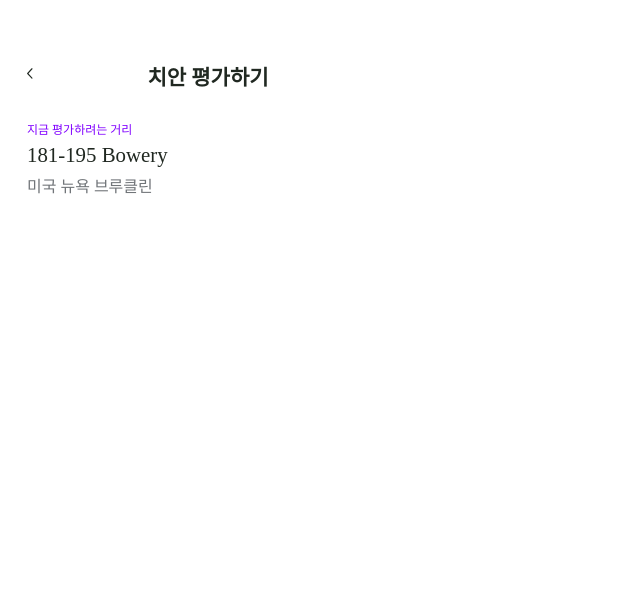
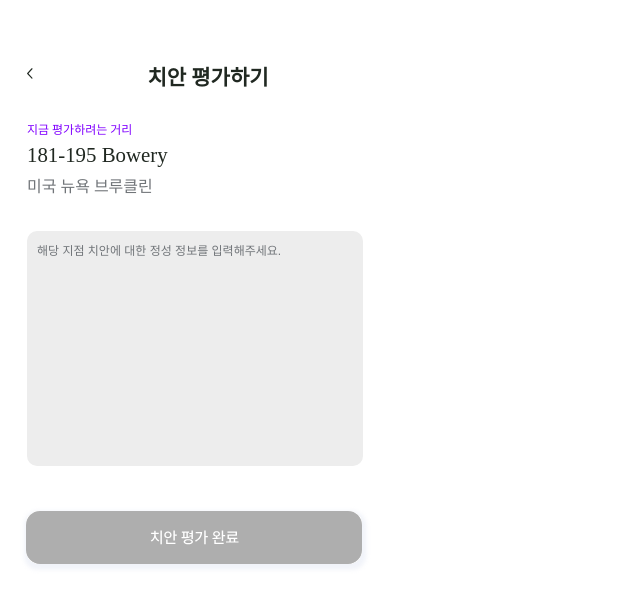
Before and after one commit to okdoll/likelion11th_HEREthon, a plain HTML site: page street-safety-comment.html in a window 1280 px wide. Shown: the whole page, without its empty margins (0-640 px from the left). Drawn offline with Linux system fonts and the light colour scheme; a web font is replaced by a local one.

Commit message:
0713 10th commit

```diff
--- a/street-safety-comment.css
+++ b/street-safety-comment.css
@@ -81,3 +81,38 @@ body {
     display: block;
     margin-top: 5px;
 }
+
+
+.input-container {
+    width: 336px;
+    height: 235px;
+    position: relative;
+    background-color: #EDEDED;
+    border: none;
+    border-radius: 10px;
+    margin-top: 34px;
+}
+
+#input-text {
+    width: 100%;
+    height: 100%;
+    padding: 10px;
+    box-sizing: border-box;
+    resize: none;
+    font-size: 12px;
+    font-family: Arial, sans-serif;
+    border: none;
+    background: none;
+}
+
+#input-text::placeholder {
+    color: #717579;
+}
+
+
+.btn {
+    margin-top: 38.83px;
+    margin-bottom: 50px;
+    border: 0;
+    background-color: transparent;
+}
--- a/street-safety-comment.html
+++ b/street-safety-comment.html
@@ -20,6 +20,11 @@
         <span class="street_place">미국 뉴욕 브루클린</span>
     </div>
 
+    <div class="input-container">
+        <textarea id="input-text" placeholder="해당 지점 치안에 대한 정성 정보를 입력해주세요."></textarea>
+      </div>
 
+    <button type="button" class="btn" id="img_btn"><img id="btn_image" src="submit_X.svg"></button>
+    <script src="street-safety-comment.js"></script>
 </body>
 </html>
--- /dev/null
+++ b/street-safety-comment.js
@@ -0,0 +1,22 @@
+// script.js
+
+// 버튼 요소와 이미지 요소를 가져옵니다.
+const button = document.getElementById("img_btn");
+const image = document.getElementById("btn_image");
+
+// 입력 값이 변경될 때마다 이벤트를 처리하는 함수를 정의합니다.
+function handleInputChange() {
+    const inputText = document.getElementById("input-text").value;
+
+    // 입력 값이 존재할 경우 버튼을 활성화하고 이미지를 변경합니다.
+    if (inputText.trim() !== "") {
+        button.disabled = false;
+        image.src = "submit_O.svg";
+    } else {
+        button.disabled = true;
+        image.src = "submit_X.svg";
+    }
+}
+
+// 입력 값이 변경될 때마다 handleInputChange 함수를 호출합니다.
+document.getElementById("input-text").addEventListener("input", handleInputChange);
```
Also changed, not shown: street-safety.js (+13 -0 lines), submit_O.svg (added), submit_X.svg (added).
